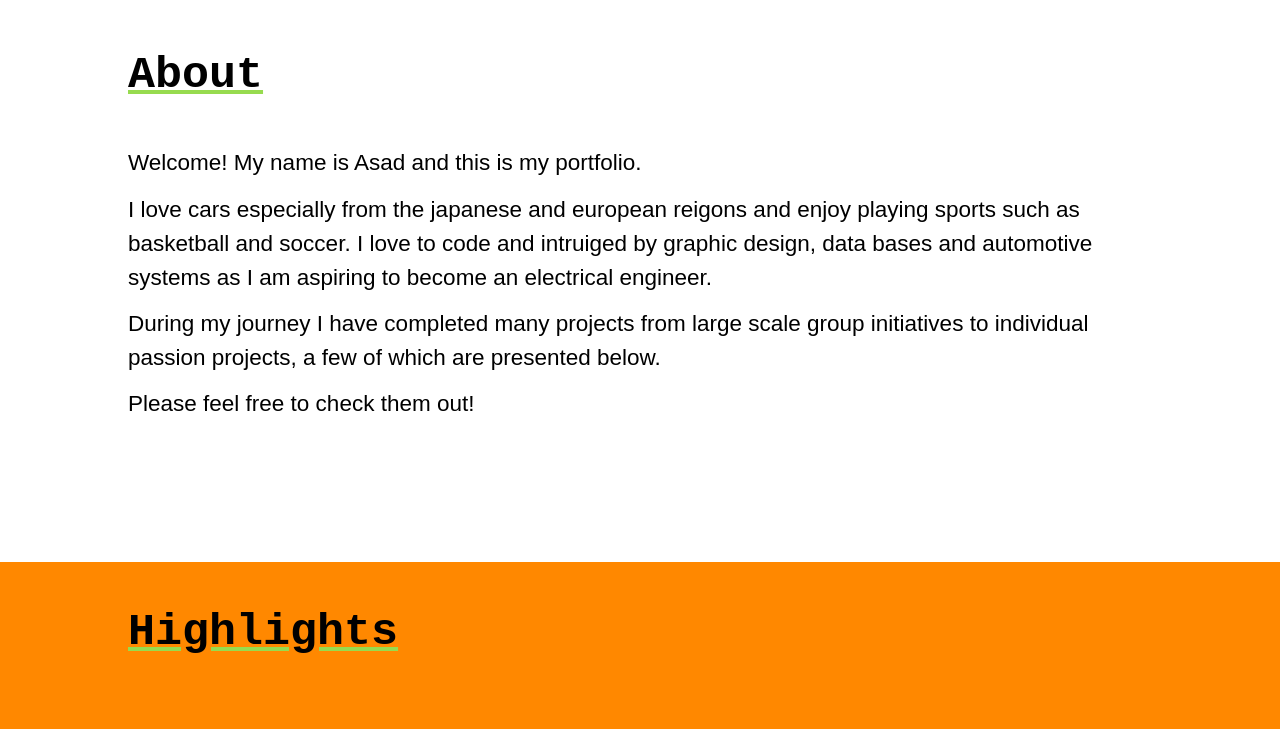
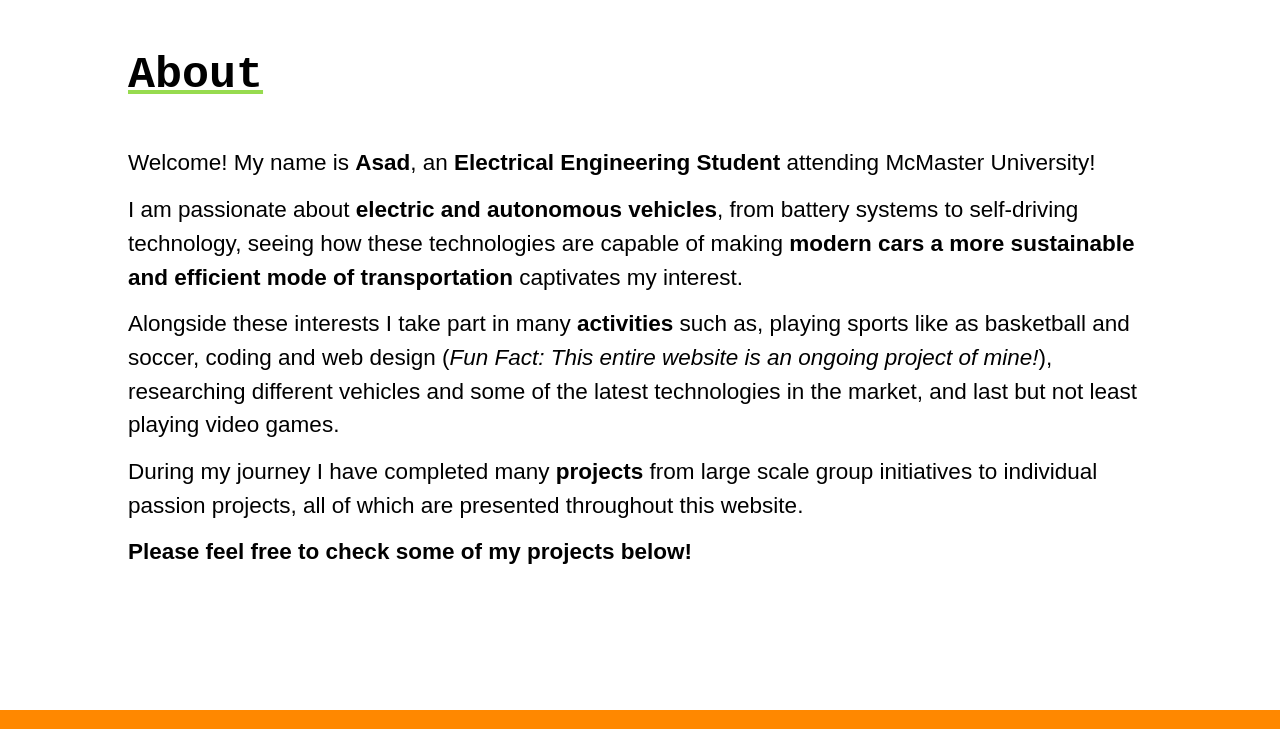
Before and after one commit to Asad-K-Bhatti/Asad_Portfolio, a plain HTML site: page index.html in a window 1280 px wide. Shown: the part 735-1464 px from the top of the page. Drawn offline with Linux system fonts and the light colour scheme.

Commit message:
Updated About Section

```diff
--- a/index.html
+++ b/index.html
@@ -43,13 +43,15 @@
         <!-- About -->
         <div id="about" class="aboutbox">
             <h2>About</h2>
-            <p>Welcome! My name is Asad and this is my portfolio.</p>
-            <p>I love cars especially from the japanese and european reigons and enjoy playing sports such as basketball and
-                soccer. I love to code and intruiged by graphic design, data bases and automotive systems as I am aspiring to
-                become an electrical engineer.
-            <p>During my journey I have completed many projects from large scale group initiatives to individual passion projects,
-                a few of which are presented below.</p>
-            <p>Please feel free to check them out!</p>
+            <p>Welcome! My name is <b>Asad</b>, an <b>Electrical Engineering Student</b> attending McMaster University!</p>
+            <p>I am passionate about <b>electric and autonomous vehicles</b>, from battery systems to self-driving technology, seeing how these technologies are
+                capable of making <b>modern cars a more sustainable and efficient mode of transportation</b> captivates my interest.</p>
+            <p>Alongside these interests I take part in many <b>activities</b> such as, playing sports like as basketball and
+                soccer, coding and web design (<i>Fun Fact: This entire website is an ongoing project of mine!</i>), researching different vehicles
+                and some of the latest technologies in the market, and last but not least playing video games.</p>
+            <p>During my journey I have completed many <b>projects</b> from large scale group initiatives to individual passion projects,
+                all of which are presented throughout this website.</p>
+            <p><b>Please feel free to check some of my projects below!</b></p>
         </div>
 
         <!-- Highlights -->
```
